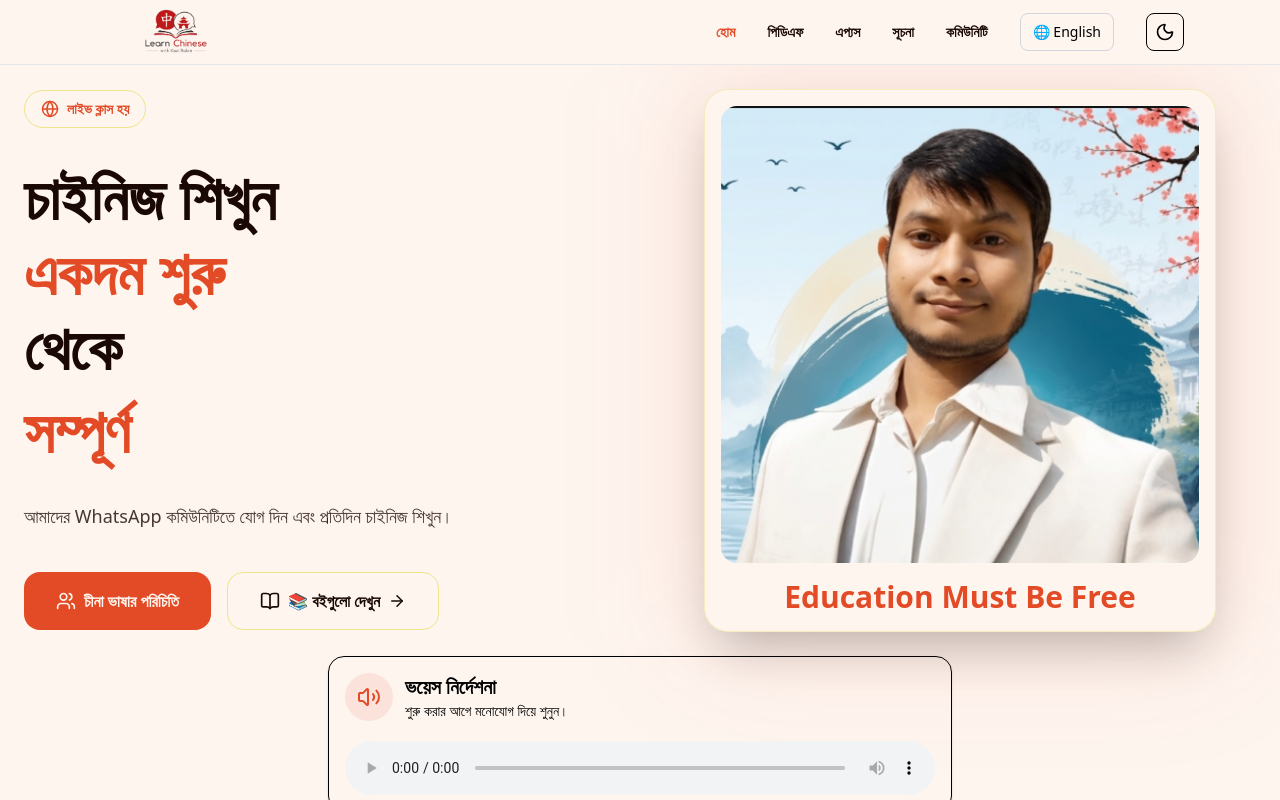
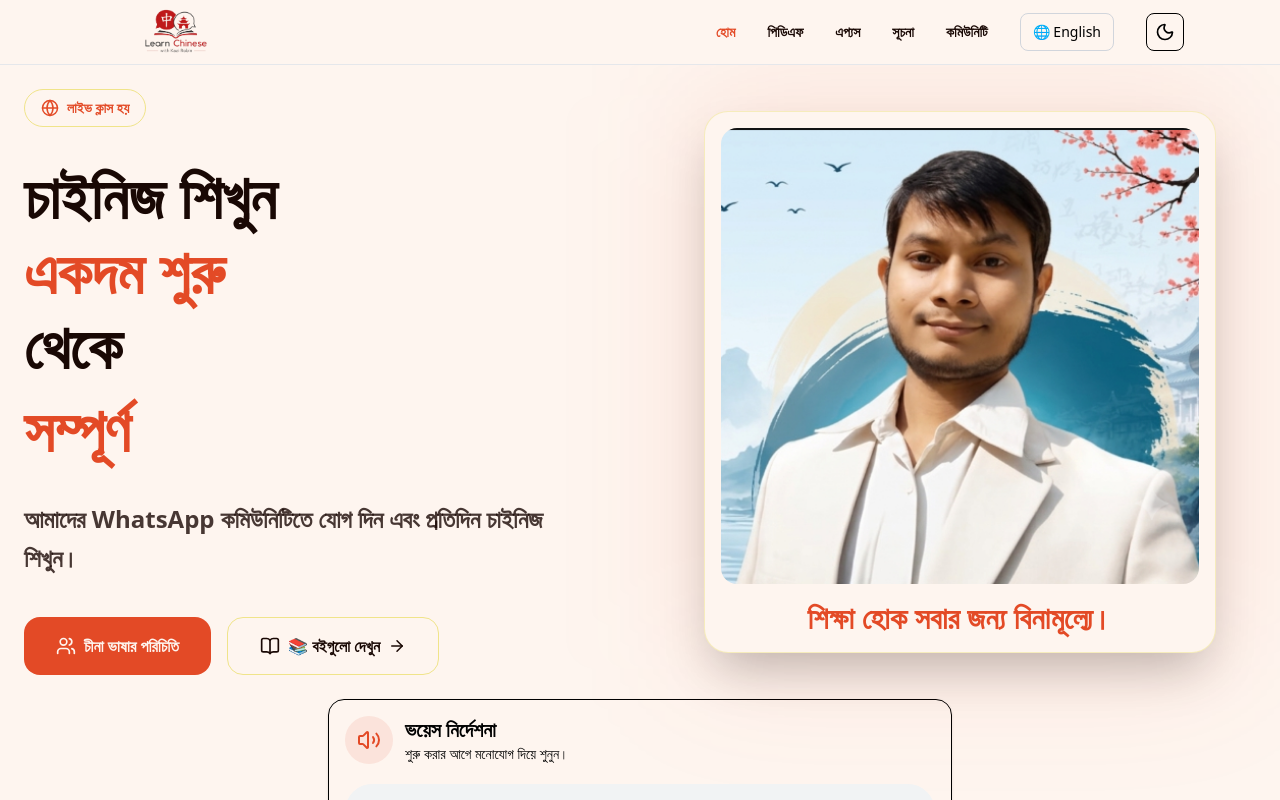
Before and after one commit to kazirobin/lcwkr, a Next.js app: page / in a window 1280 px wide. Shown: the top 800 px of the page. Built offline with nearby package versions, Linux system fonts and the light colour scheme.

Commit message:
home page

```diff
--- a/app/data/language/bn.ts
+++ b/app/data/language/bn.ts
@@ -30,6 +30,7 @@ const bn = {
       line4: "সম্পূর্ণ",
       free: "ফ্রি",
       badge: "লাইভ ক্লাস হয়",
+      edu:"শিক্ষা হোক সবার জন্য বিনামূল্যে।",
     },
 
     description:
--- a/app/data/language/components/hero.ts
+++ b/app/data/language/components/hero.ts
@@ -7,6 +7,7 @@ export const hero = {
     line4: "",
     free: "",
     badge: "",
+    edu:"",
   },
 
   description: "",
--- a/app/data/language/en.ts
+++ b/app/data/language/en.ts
@@ -30,6 +30,7 @@ const en = {
       line4: "Completely",
       free: "Free",
       badge: "Live Class Available",
+      edu:"Education Must Be Free",
     },
 
     description:
--- a/components/home/Hero.tsx
+++ b/components/home/Hero.tsx
@@ -28,8 +28,8 @@ export default function Hero() {
         className="h-auto w-full rounded-2xl object-cover"
       />
 
-      <h1 className="mt-4 text-center text-3xl font-bold text-primary">
-        Education Must Be Free
+      <h1 className="mt-4 text-center text-3xl font-extrabold text-primary">
+         {hero.title.edu}
       </h1>
     </div>
   </div>
@@ -40,7 +40,7 @@ export default function Hero() {
             {/* Badge */}
 
             <Link
-              href="/community"
+              href="/msg"
               className="inline-flex items-center gap-2 rounded-full border border-secondary px-4 py-2 text-sm font-semibold text-primary transition hover:opacity-90"
             >
               <Globe size={18} />
@@ -64,7 +64,7 @@ export default function Hero() {
 
             {/* Description */}
 
-            <p className="mt-8 max-w-xl text-lg leading-8 text-text/80">
+            <p className="mt-8 max-w-xl text-2xl text-text/80 leading-relaxed font-semibold">
               {hero.description}
             </p>
 
```
